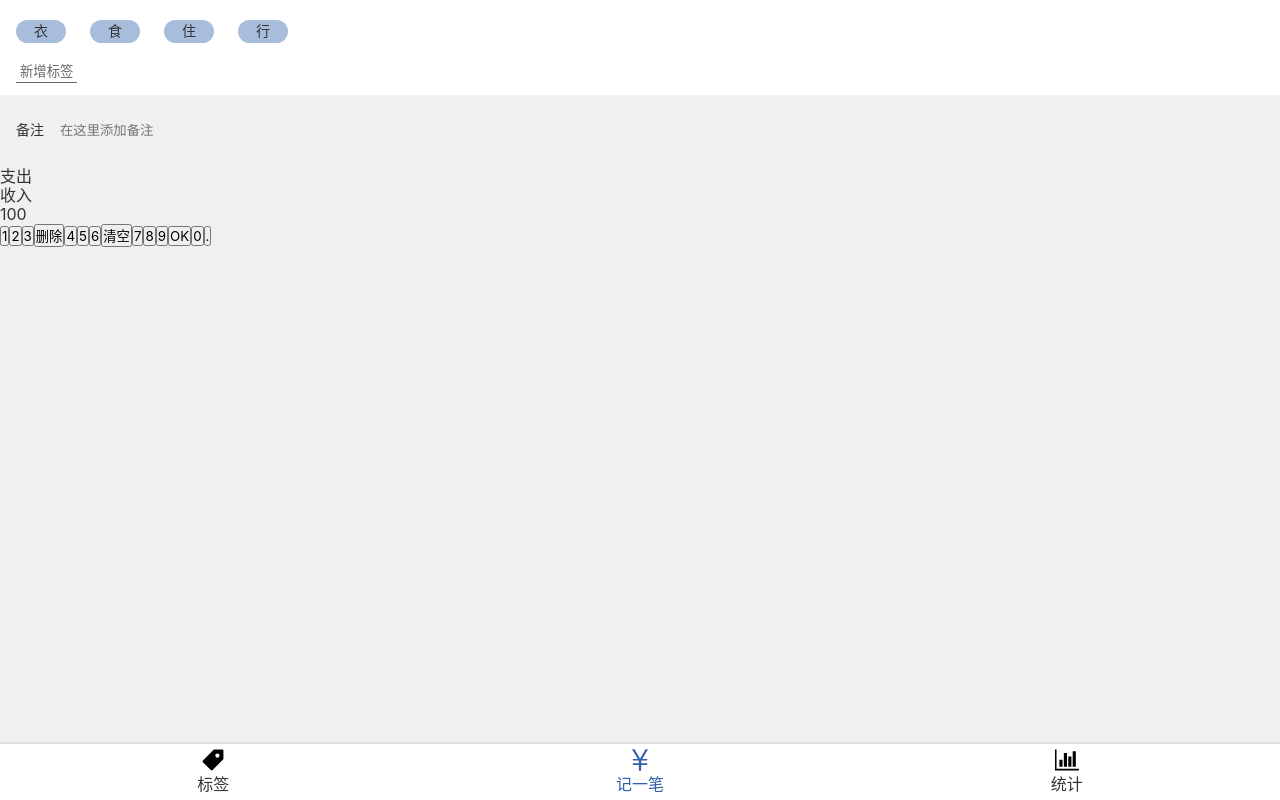
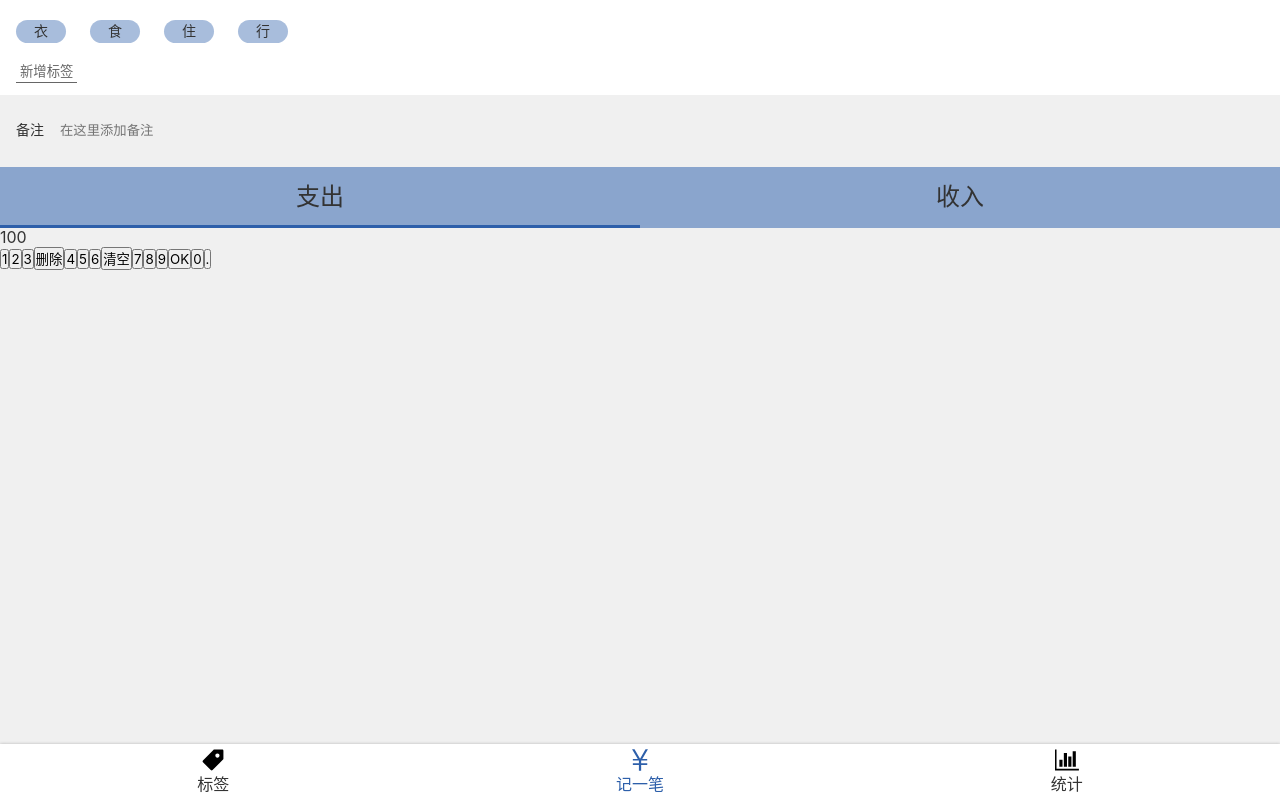
Before and after one commit to xiaoxiaoxiannv/dailycost-react, a React app: page /#/money in a window 1280 px wide. Built offline with nearby package versions, Linux system fonts and the light colour scheme.

Commit message:
Money.tsx里的CategorySection UI完成

```diff
--- a/src/views/Money.tsx
+++ b/src/views/Money.tsx
@@ -48,7 +48,27 @@
 `;
 
 const CategorySection = styled.section`
-
+  font-size: 24px;
+  >ul{
+    display:flex;
+    background:rgb(138,165,205);
+    >li{
+      width: 50%;
+      text-align:center;
+      padding: 16px 0;
+      position: relative;
+      &.selected::after{
+        content:'';
+        display:block;
+        height: 3px;
+        background:rgb(45,95,170);
+        position: absolute;
+        bottom: 0;
+        width: 100%;
+        left: 0;
+      }
+    }
+  }
 `;
 
 const NumberPadSection = styled.section`
@@ -75,7 +95,7 @@
       </NotesSection>
       <CategorySection>
         <ul>
-          <li>支出</li>
+          <li className='selected'>支出</li>
           <li>收入</li>
         </ul>
       </CategorySection>
```
